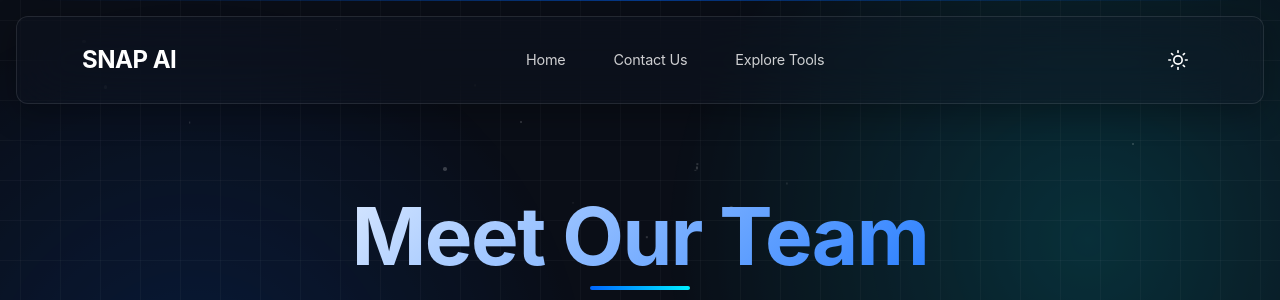
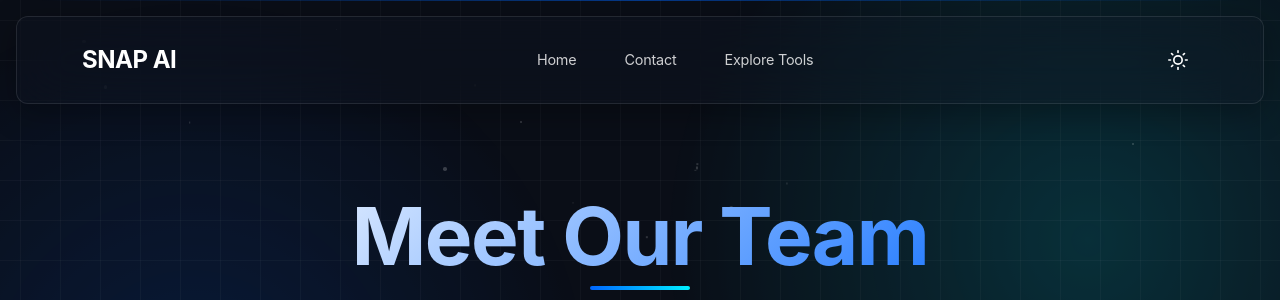
Before and after one commit to SohamMedley/SohamSEMiniProject, a Flask app: page /about_us in a window 1280 px wide. Shown: the top 300 px of the page. Run offline with Flask 3, Linux system fonts and the light colour scheme; some web fonts are replaced.

Commit message:
Update about_us.html

```diff
--- a/templates/about_us.html
+++ b/templates/about_us.html
@@ -574,7 +574,7 @@
                     <a class="nav-link" href="{{ url_for('index') }}">Home</a>
                 </li>
                 <li class="nav-item">
-                    <a class="nav-link" href="{{ url_for('contact_us') }}">Contact Us</a>
+                    <a class="nav-link" href="{{ url_for('contact_us') }}">Contact</a>
                 </li>
                 <li class="nav-item">
                     <a class="nav-link" href="{{ url_for('explore_tools') }}">Explore Tools</a>
```
